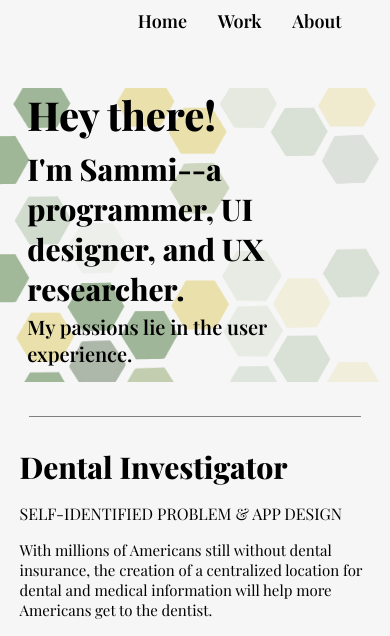
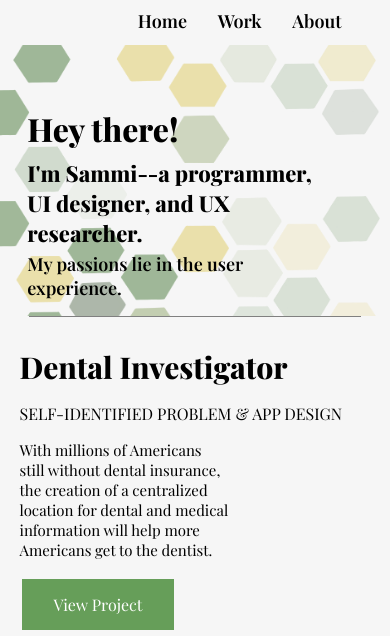
Before and after one commit to sammiRowe/Portfolio-Rowen, a plain HTML site: page index.html in a window 390 px wide. Shown: the top 636 px of the page. Drawn offline with nearby package versions, Linux system fonts and the light colour scheme; a web font is replaced by a local one.

Commit message:
fixes of photo sizing

```diff
--- a/index.html
+++ b/index.html
@@ -23,7 +23,7 @@
     </header>
 
     <div id="intro">
-        <img src="./images/Design3.png" id="introDesign">
+        <img src="./images/Design32.png" id="introDesign">
         <div id="intro2">
             <h2>Hey there!</h2>
             <h4>I'm Sammi--a programmer, UI designer, and UX researcher. </h4>
@@ -39,7 +39,7 @@
             <p>SELF-IDENTIFIED PROBLEM & APP DESIGN</p>
             <div class="picImgWidth">
                 <div>
-                    <p>With millions of Americans still without dental insurance,
+                    <p class="para">With millions of Americans still without dental insurance,
                     the creation of a centralized location for dental and medical
                     information will help more Americans get to the dentist.</p>
                     <a href="dentistApp.html"><button class="button"> View Project </button></a>
@@ -53,7 +53,7 @@
             <p>USER CASE STUDY & APP DESIGN</p>
             <div class="picImgWidth">
                 <div>
-                    <p>During the Covid-19 shut down, parents and children needed new outlets
+                    <p class="para">During the Covid-19 shut down, parents and children needed new outlets
                         for socialization and physical activity. This app was designed to help children
                         create healthier habits while interacting safely.
                     </p>
--- a/indexStyles.css
+++ b/indexStyles.css
@@ -78,7 +78,7 @@ h3 {
 }
 
 #intro2 {
-    background-image: url("./images/Design4.png");
+    background-image: url("./images/Design42.png");
     background-size: contain;
     background-repeat: no-repeat;
 }
@@ -101,7 +101,7 @@ h3 {
     margin-top: 1%;
     margin-bottom: 0px;
     padding-left: 5%;
-    width: 75%;
+    width: 85%;
 }
 
 .button {
@@ -139,6 +139,28 @@ h3 {
         width: 100%;
         height: 100%;
     }
+    #intro2 {
+        background-size: 80% 100%;
+    }
+}
+
+@media only screen and (max-width: 900px) {
+    #intro > div > h2 {
+        font-size: 32px;
+    }
+
+    #intro > div > h4 {
+        font-size: 22px;
+        width: 80%;
+    }
+    #intro > div > h5 {
+        font-size: 18px;
+        width: 80%;
+        margin-bottom: 0%;
+    }
+    .para {
+        width: 60%;
+    }
 }
 
 /*phone screen sizes*/
@@ -160,7 +182,8 @@ h3 {
 
     #intro2 {
         background-image: url("./images/Design4.png");
-        background-size: 380px 320px;
+        background-size: 380px 300px;
+        padding-top: 2%;
     }
 
     #intro > div > h2, #intro > div > h4, #intro > div > h5 {
--- a/stylesDental.css
+++ b/stylesDental.css
@@ -112,7 +112,7 @@ article {
 }
 
 #horizImage {
-    width: 100vw;
+    width: 99vw;
 }
 
 
```
Also changed, not shown: dentistApp.html (+1 -1 lines), images/Design32.png (added), images/Design42.png (added), images/mainDentistScreen-02.png, 1 other file.
